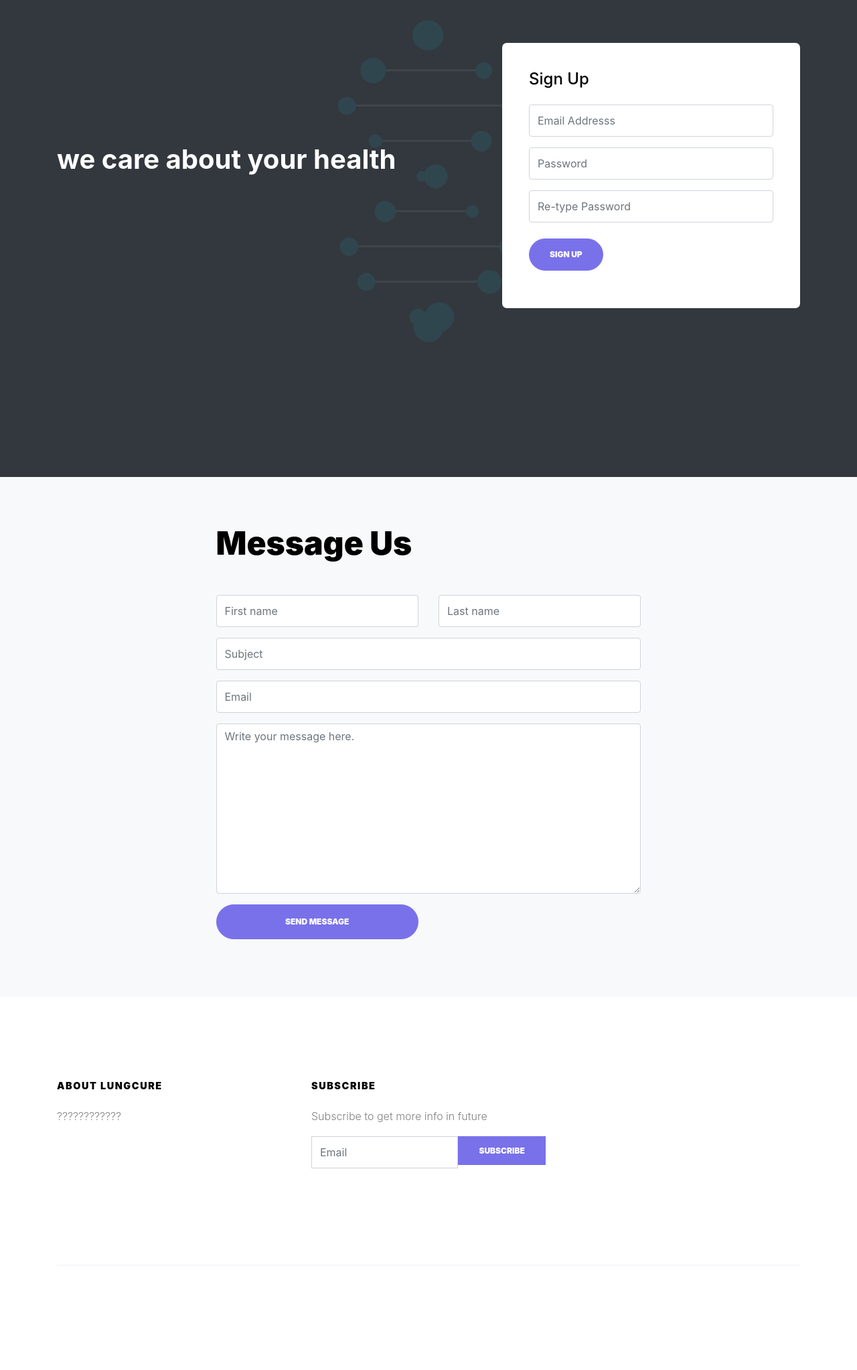
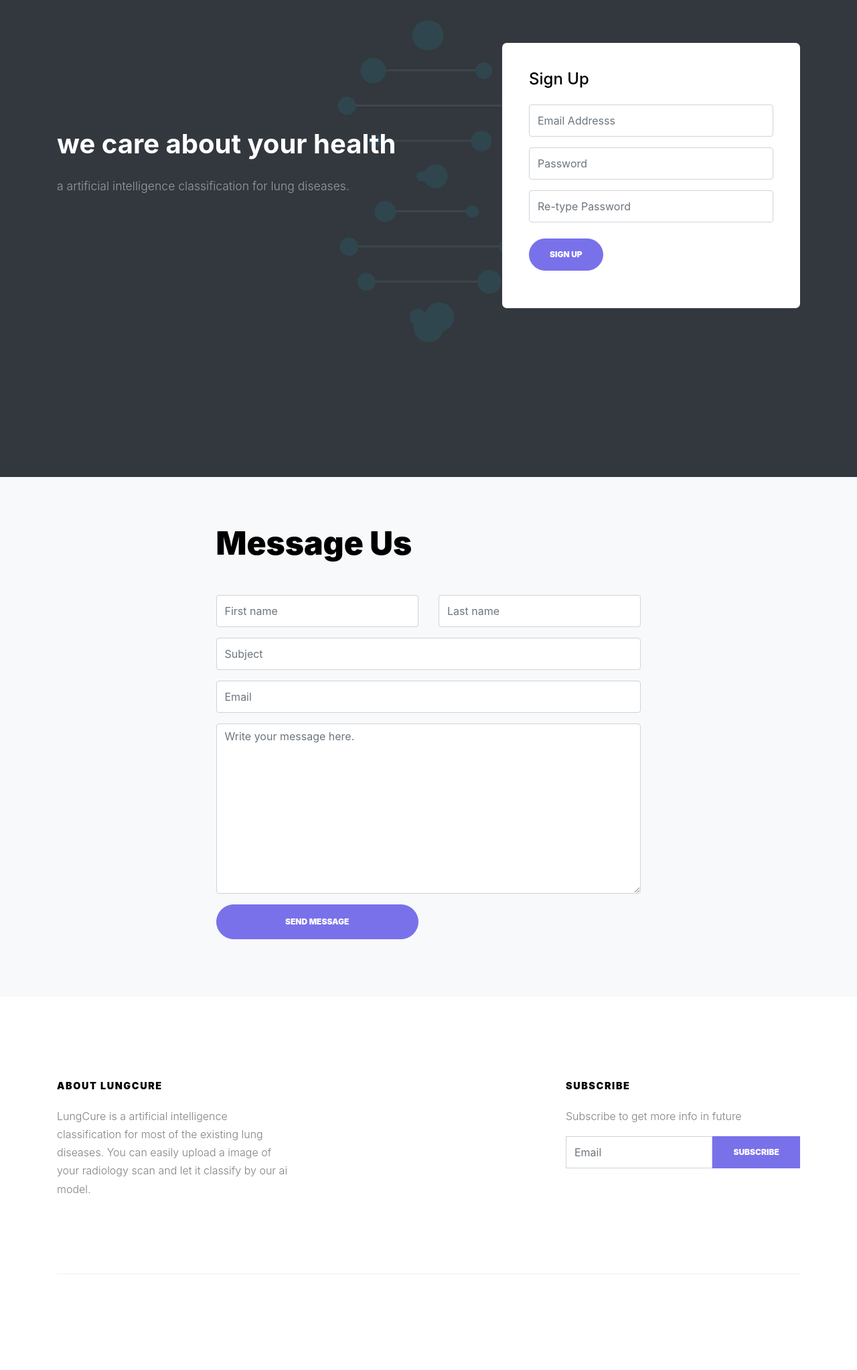
Before and after one commit to FlorianWoelki/lungcure, a Flask app: page / in a window 1280 px wide. Shown: the part 188-2233 px from the top of the page at 67% size. Before the commit the page ends 2077 px from the top, so only its background shows below. Run offline with Flask 2, Linux system fonts and the light colour scheme; some libraries are stand-ins or nearby versions; some web fonts are replaced.

Commit message:
fixed some styling issues

```diff
--- a/app/templates/index.html
+++ b/app/templates/index.html
@@ -22,6 +22,10 @@
     <style>
         .slide-1 {
             background-image: url({{ url_for('static', filename='images/dna.gif') }});
+        }
+
+        .footer-subscribe .btn {
+            height: 48px;
         }
     </style>
 </head>
@@ -67,6 +71,7 @@
                             <div class="row align-items-center">
                                 <div class="col-lg-6 mb-4">
                                     <h1 data-aos="fade-up" data-aos-delay="100">we care about your health</h1>
+                                    <p data-aos="fade-up" data-aos-delay="100">a artificial intelligence classification for lung diseases.</p>
                                 </div>
                                 <div class="col-lg-5 ml-auto" data-aos="fade-up" data-aos-delay="500">
                                     <!-- sign up form -->
@@ -138,9 +143,12 @@
                 <div class="row">
                     <div class="col-md-4">
                         <h3>About LungCure</h3>
-                        <p>????????????</p>
+                        <p>
+                            LungCure is a artificial intelligence classification for most of the existing lung diseases.
+                            You can easily upload a image of your radiology scan and let it classify by our ai model.
+                        </p>
                     </div>
-                    <div class="col-md-4">
+                    <div class="col-md-4 offset-md-4">
                         <h3>Subscribe</h3>
                         <p>Subscribe to get more info in future</p>
                         <form action="#" class="footer-subscribe">
```
